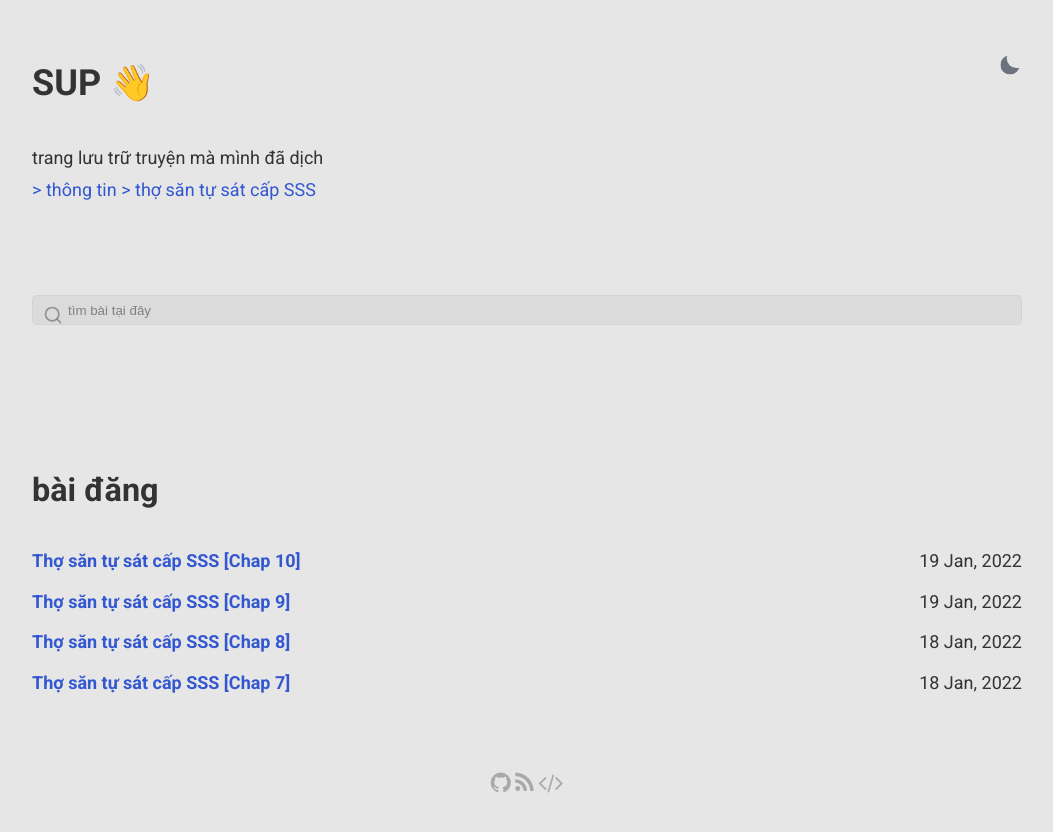
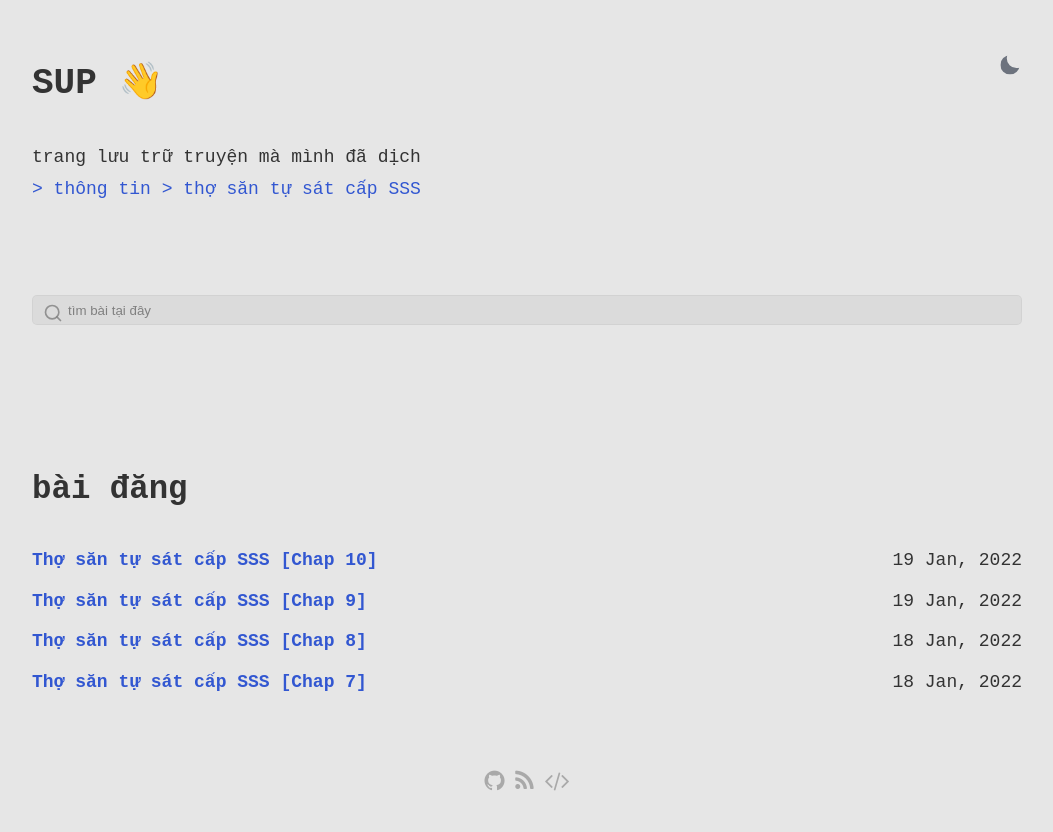
Before and after one commit to kuhekin/gesko, a Jekyll site: the page built from index.html, in a window 1280 px wide. Shown: the top 832 px of the page, without its empty margins (113-1166 px from the left). Built offline with Jekyll 4.4.1, drawn with Linux system fonts in a browser that asks for light colours.

Commit message:
Update _main.scss

```diff
--- a/_sass/_main.scss
+++ b/_sass/_main.scss
@@ -34,7 +34,7 @@ html {
 
 html,
 html[data-theme="light"] {
-	--text-font: Roboto;
+	--text-font: San-serif;
 	--source-code-font: Source Code Pro;
 	--very-light-text-color: rgb(222, 222, 222);
 	--light-text-color: rgb(89, 183, 255);
@@ -98,7 +98,7 @@ html[data-theme="light"] {
 }
 
 html[data-theme="dark"] {
-	--text-font: Roboto;
+	--text-font: San-serif;
 	--source-code-font: Source Code Pro;
 	--very-light-text-color: #EEE;
 	--light-text-color: #c4bbf0;
```
